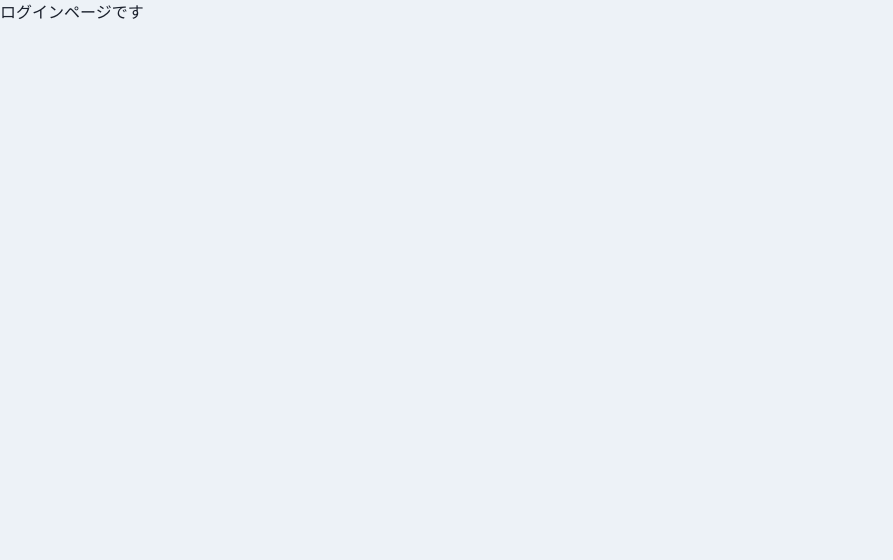
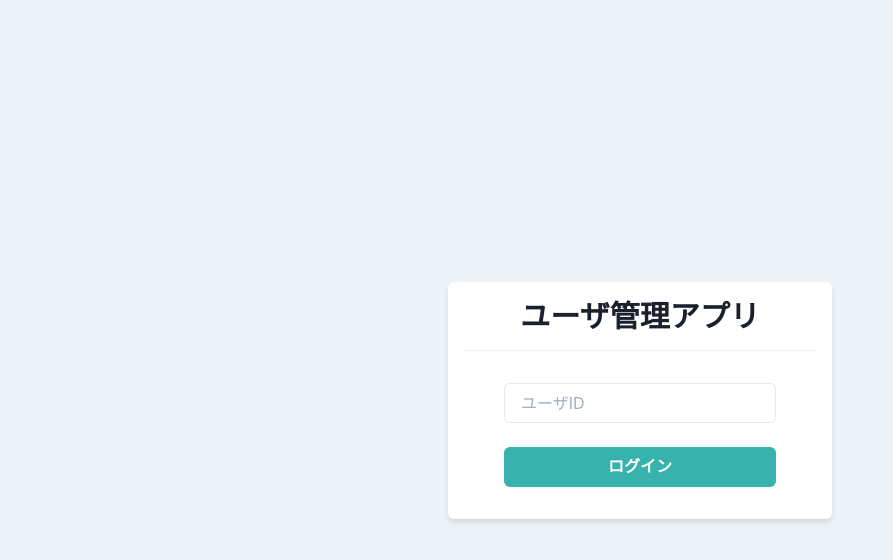
Before and after one commit to nfunato/chakra-ui-sample-use, a React (Create React App) app: page / in a window 1280 px wide. Shown: the top 560 px of the page, without its empty margins (0-893 px from the left). Built offline with nearby package versions, Linux system fonts and the light colour scheme.

Commit message:
make login screen with components

```diff
--- /dev/null
+++ b/src/components/atoms/button/PrimaryButton.tsx
@@ -0,0 +1,16 @@
+import type { VFC, ReactNode } from "react";
+import { memo } from "react";
+import { Button } from "@chakra-ui/react";
+
+type Props = {
+  children: ReactNode;
+};
+
+export const PrimaryButton: VFC<Props> = memo((props) => {
+  const { children } = props;
+  return (
+    <Button bg="teal.400" color="white" _hover={{ opacity: 0.8 }}>
+      {children}
+    </Button>
+  );
+});
--- a/src/components/pages/Login.tsx
+++ b/src/components/pages/Login.tsx
@@ -1,6 +1,30 @@
 import type { VFC } from "react";
 import { memo } from "react";
+import {
+  Box,
+  Button,
+  Divider,
+  Flex,
+  Heading,
+  Input,
+  Stack
+} from "@chakra-ui/react";
+
+import { PrimaryButton } from "../atoms/button/PrimaryButton";
 
 export const Login: VFC = memo(() => {
-  return <p>ログインページです</p>;
+  return (
+    <Flex align="center" justify="center" height="100vh">
+      <Box bg="white" w="sm" p={4} borderRadius="md" shadow="md">
+        <Heading as="h1" size="lg" textAlign="center">
+          ユーザ管理アプリ
+        </Heading>
+        <Divider my={4} />
+        <Stack spacing={6} py={4} px={10}>
+          <Input placeholder="ユーザID" />
+          <PrimaryButton>ログイン</PrimaryButton>
+        </Stack>
+      </Box>
+    </Flex>
+  );
 });
```
